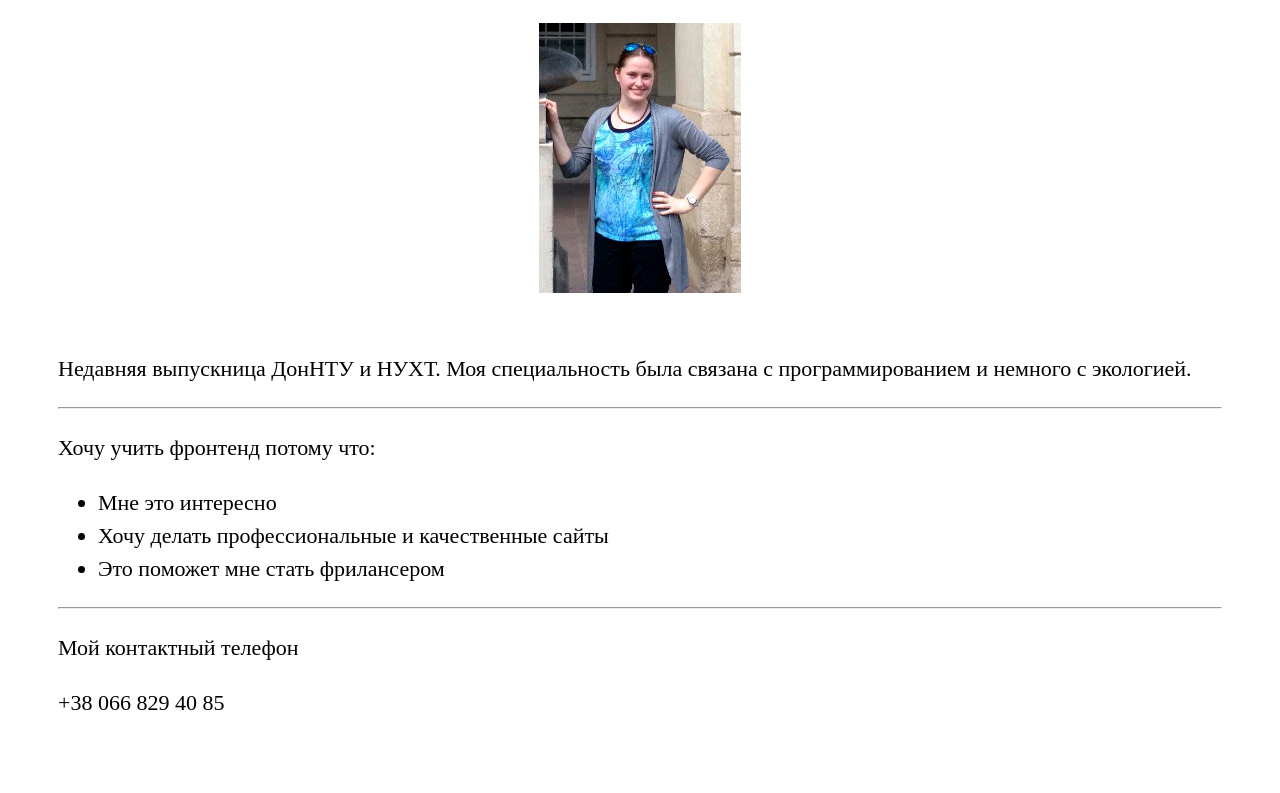
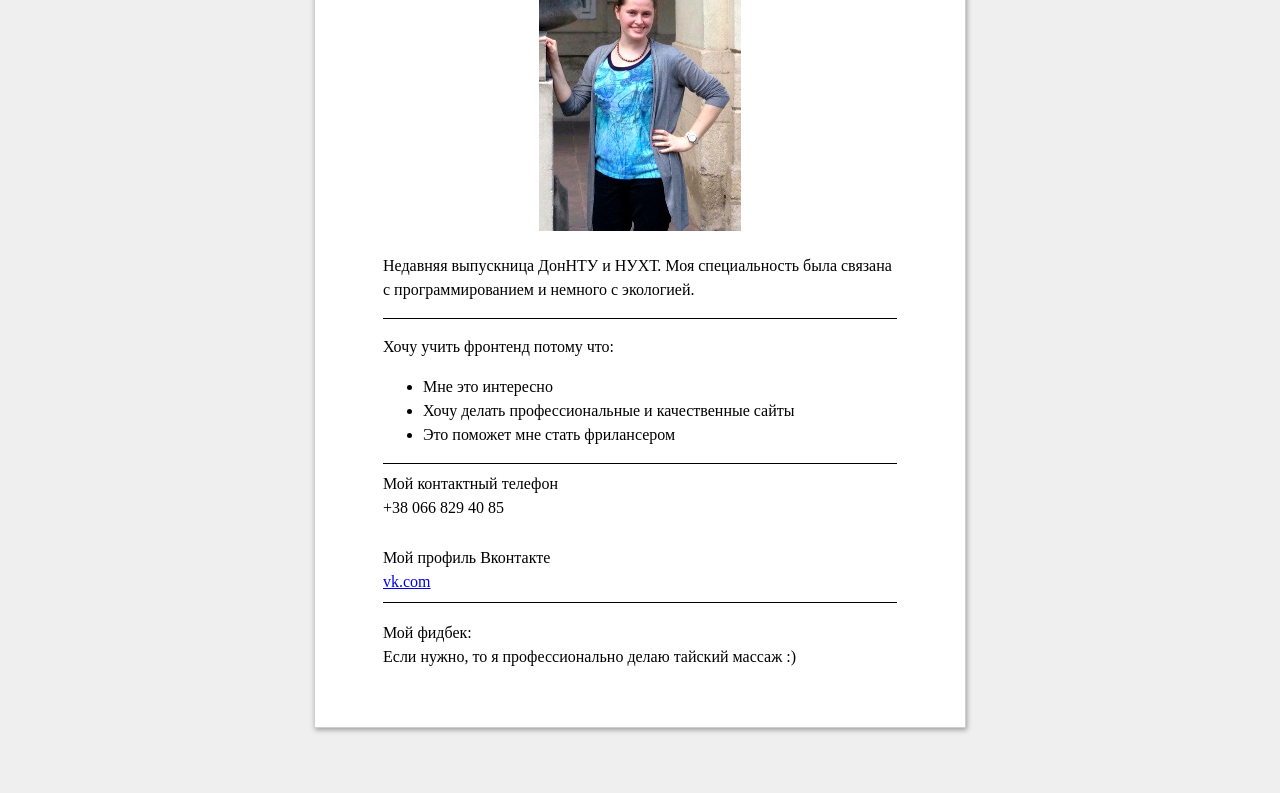
Before and after one commit to MariaFil/HT1, a plain HTML site: page index.html in a window 1280 px wide. Shown: the part 102-895 px from the top of the page. After the commit the page ends 860 px from the top, so only its background shows below. Drawn offline with Linux system fonts and the light colour scheme.

Commit message:
corrected task

```diff
--- a/css/style.css
+++ b/css/style.css
@@ -1,10 +1,48 @@
+.wrapper{
+	width: 514px;
+	margin: 0 auto 30px;
+	padding: 0 68px;
+	background-color: white;
+	border: solid 1px #cfcfcf;
+	text-align: center;
+	-webkit-box-shadow: 1px 2px 5px 0px rgba(158,158,158,1);
+	-moz-box-shadow: 1px 2px 5px 0px rgba(158,158,158,1);
+	box-shadow: 1px 2px 5px 0px rgba(158,158,158,1);
+}
 .header{
+	border-bottom: solid 0.25px;
 	text-align: center;
 }
+h1{
+	font-size: 22px;
+}
+
 body{
-	font-size: 22px;
+	margin: 0 0 0 0;
+	font-size: 16px;
 	line-height: 1.5;
+	background-color: #efefef;
 }
-.main{
-	margin: 50px 50px;
+
+div p, ul li{
+	text-align: left;
 }
+.reason{
+	border-bottom: solid 0.25px;
+}
+.contacts{
+	border-bottom: solid 0.25px;
+}
+
+.phone{
+	line-height: 0.5;
+	padding-bottom: 10px;
+}
+.vk{
+	line-height: 0.5;
+}
+.feedback{
+	line-height: 0.5;
+	padding-top: 10px;
+	padding-bottom: 50px;
+}
--- a/index.html
+++ b/index.html
@@ -6,28 +6,34 @@
 	<link rel="stylesheet" type="text/css" href="css/style.css">
 </head>
 <body>
+	<div class="wrapper">
 			<div class="header">
 				<h1>Филь Мария Михайловна</h1>
 				<img src="img/1.jpg" alt="my photo" title="Her name is Mariya!">
+				<p> Недавняя выпускница ДонНТУ и НУХТ. Моя специальность была связана с программированием и немного с экологией.</p>
 			</div>
-	<div class="main">
-		<p> Недавняя выпускница ДонНТУ и НУХТ. Моя специальность была связана с программированием и немного с экологией.</p>
-		<hr>
+			<div class="reason">
 				<p>Хочу учить фронтенд потому что:</p>
 				<ul>
 					<li>Мне это интересно</li>
 					<li>Хочу делать профессиональные и качественные сайты</li>
 					<li>Это поможет мне стать фрилансером</li>
 				</ul>
-		<hr>
+			</div>
+			<div class="contacts">
+				<div class="phone">
 					<p>Мой контактный телефон</p>
 					<p>+38 066 829 40 85</p>
-		<p>&nbsp;</p>
+				</div>
+				<div class="vk">
 					<p>Мой профиль Вконтакте</p>
 					<p><a href="http://www.vk.com/id82218570">vk.com</a></p>
-		<hr>
+				</div>
+			</div>
+			<div class="feedback">
 				<p>Мой фидбек:</p>
 				<p>Если нужно, то я профессионально делаю тайский массаж :)</p>
 			</div>
+	</div>
 </body>
 </html>
```
Lines whose indentation alone changed are shown as unchanged.
